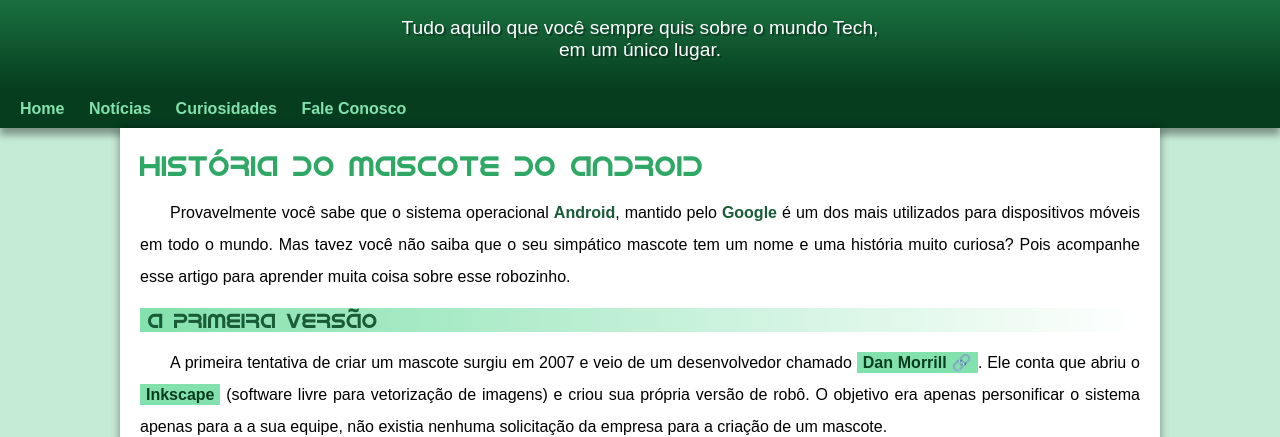
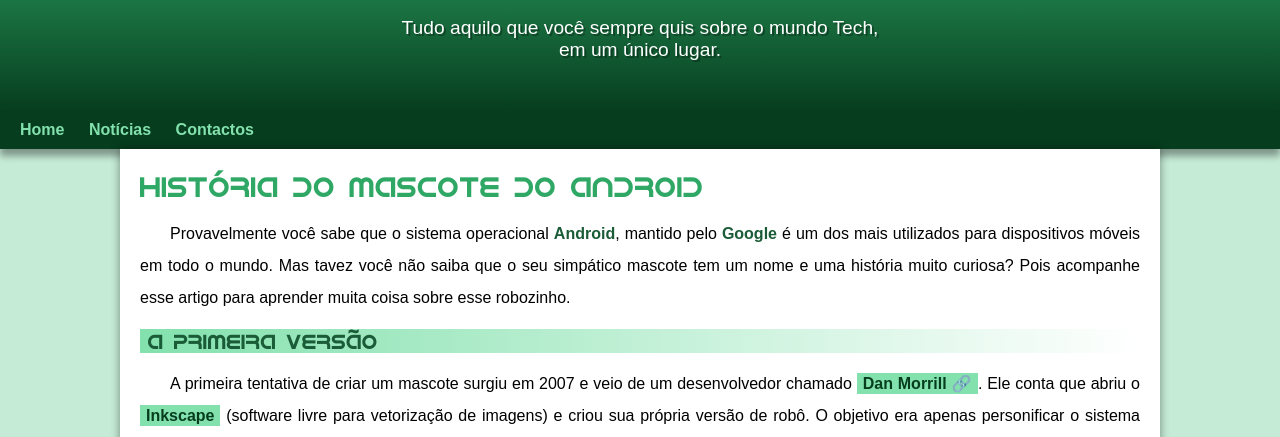
Before and after one commit to ThaysARibeiro/projeto-android, a plain HTML site: page index.html in a window 1280 px wide. Shown: the part 100-537 px from the top of the page. Drawn offline with Linux system fonts and the light colour scheme.

Commit message:
Problema de padding corrigido

```diff
--- a/estilo/style.css
+++ b/estilo/style.css
@@ -69,7 +69,7 @@ header > p {
     padding-right: 10px;
     padding-left: 10px;
     margin: auto;
-    margin-bottom: 30px;
+    padding-bottom: 50px;
     text-shadow: 2px 2px 0px rgb(0, 0, 0, 0.315);
 }
 
--- a/index.html
+++ b/index.html
@@ -16,8 +16,7 @@
     <nav>
         <a href="#">Home</a>
         <a href="#">Notícias</a>
-        <a href="#">Curiosidades</a>
-        <a href="#">Fale Conosco</a>
+        <a href="#">Contactos</a>
     </nav>
         <main>
             <article>
```
